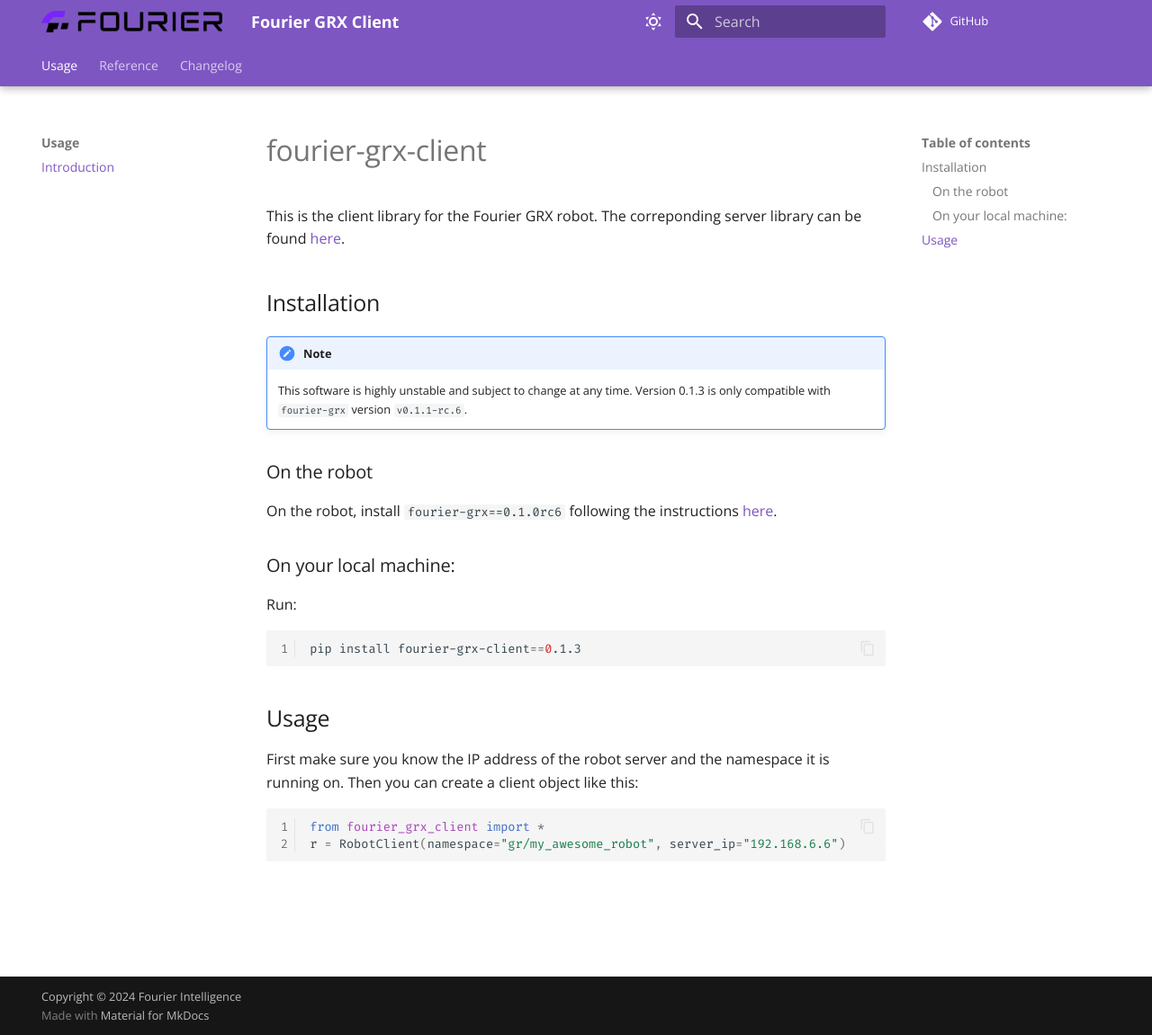
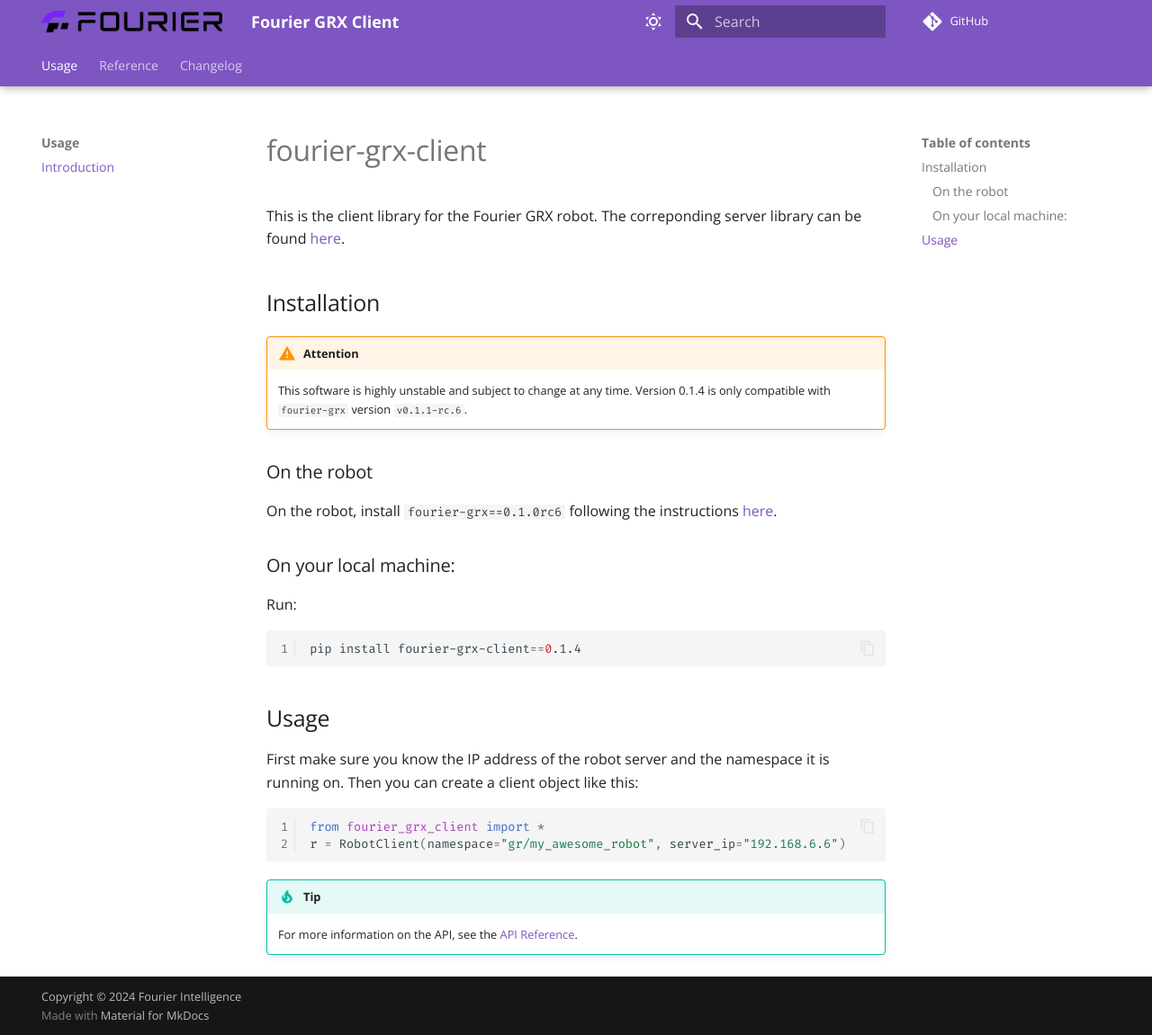
Before and after one commit to FFTAI/fourier-grx-client, an MkDocs documentation site: the page built from docs/index.md, in a window 1280 px wide and 1151 px high. Shown: the whole window at 90% size. Built offline with MkDocs 1.6.1 and Material for MkDocs 9.7.7, drawn with Linux system fonts in a browser that asks for light colours; comment, search, counter and statistics services are not loaded; the version menu is left out.

````diff
--- a/docs/index.md
+++ b/docs/index.md
@@ -5,8 +5,8 @@ The correponding server library can be found [here](https://pypi.org/project/fou
 
 ## Installation
 
-!!! note
-    This software is highly unstable and subject to change at any time. Version 0.1.3 is only compatible with `fourier-grx` version `v0.1.1-rc.6`.
+!!! warning "Attention"
+    This software is highly unstable and subject to change at any time. Version 0.1.4 is only compatible with `fourier-grx` version `v0.1.1-rc.6`.
 
 
 ### On the robot
@@ -18,7 +18,7 @@ On the robot, install `fourier-grx==0.1.0rc6` following the instructions [here](
 Run:
 
 ```bash
-pip install fourier-grx-client==0.1.3
+pip install fourier-grx-client==0.1.4
 ```
 
 ## Usage
@@ -29,3 +29,6 @@ First make sure you know the IP address of the robot server and the namespace it
 from fourier_grx_client import *
 r = RobotClient(namespace="gr/my_awesome_robot", server_ip="192.168.6.6")
 ```
+
+!!! tip
+    For more information on the API, see the [API Reference](reference/api.md).
--- a/pyproject.toml
+++ b/pyproject.toml
@@ -1,6 +1,6 @@
 [project]
 name = "fourier-grx-client"
-version = "0.1.3"
+version = "0.1.4"
 description = "Client library for Fourier GRx series robots"
 authors = [{ name = "Yuxiang Gao", email = "yuxiang.gao@fftai.com" }]
 dependencies = [
````
Also changed, not shown: CHANGELOG.md (+7 -0 lines), README.md (+6 -3 lines), docs/reference/api.md (+12 -0 lines), 2 other files.
